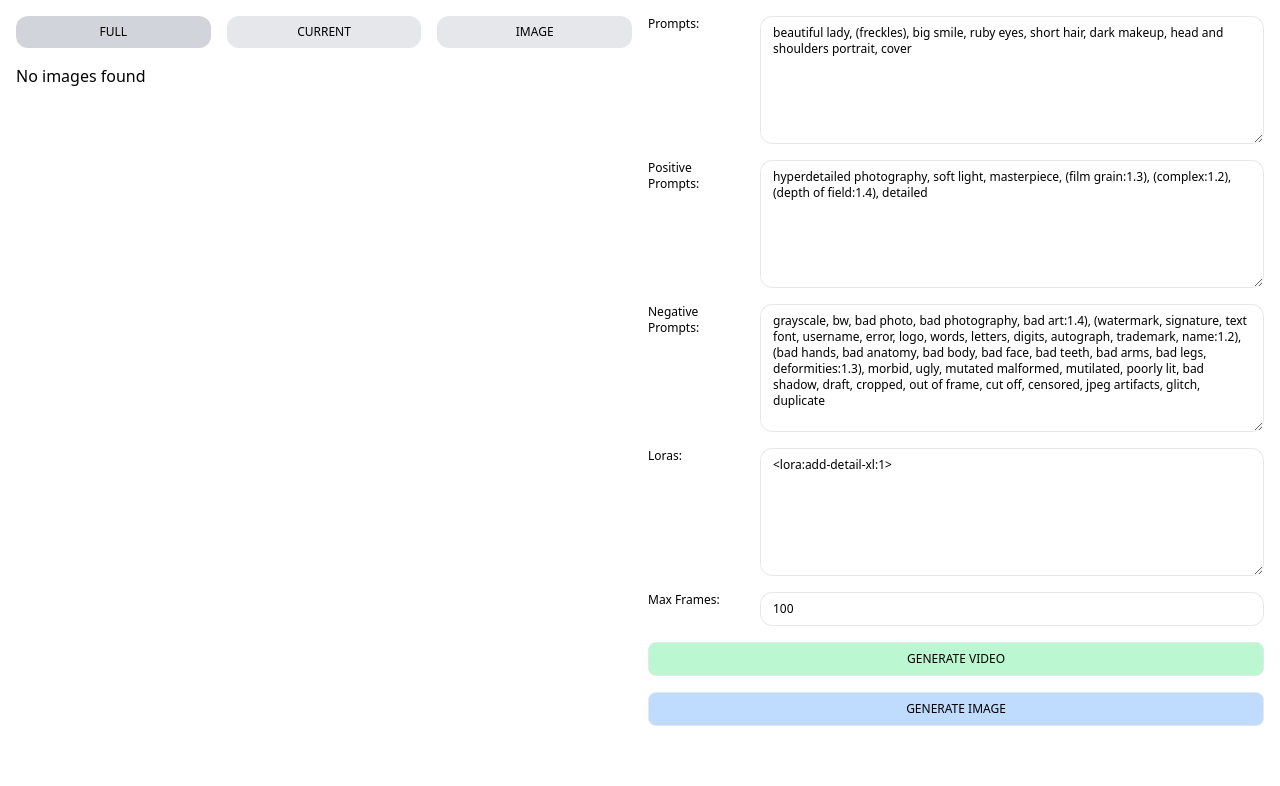
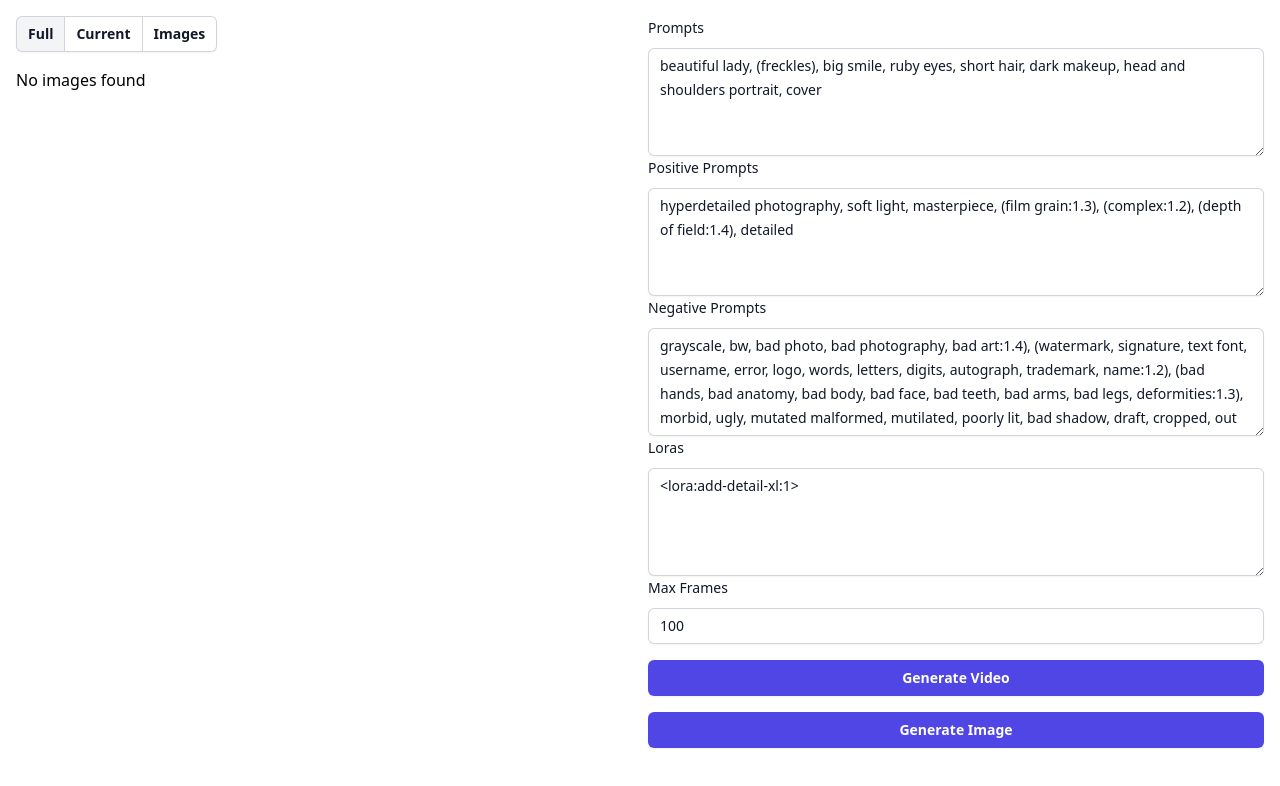
Before and after one commit to marius-jopen/vaim-bt, a React (Create React App) app in the folder client/: page / in a window 1280 px wide. Shown: the top 786 px of the page. Built offline with nearby package versions, Linux system fonts and the light colour scheme; no server answers.

Commit message:
some boring styling

```diff
--- a/client/package.json
+++ b/client/package.json
@@ -4,6 +4,7 @@
   "private": true,
   "proxy": "http://localhost:4000",
   "dependencies": {
+    "@heroicons/react": "^2.1.3",
     "@testing-library/jest-dom": "^5.17.0",
     "@testing-library/react": "^13.4.0",
     "@testing-library/user-event": "^13.5.0",
@@ -38,6 +39,7 @@
     ]
   },
   "devDependencies": {
+    "@tailwindcss/forms": "^0.5.7",
     "tailwindcss": "^3.4.1"
   }
 }
--- a/client/src/components/form/SubmitButton.js
+++ b/client/src/components/form/SubmitButton.js
@@ -1,5 +1,12 @@
 const SubmitButton = ({ text, colorClass }) => (
-    <button type="submit" className={`uppercase cursor-pointer w-full py-2 border transition rounded-lg ${colorClass}`}>{text}</button>
+  <div>
+    <button
+      type="submit"
+      className="flex w-full justify-center rounded-md bg-indigo-600 px-3 py-1.5 text-sm font-semibold leading-6 text-white shadow-sm hover:bg-indigo-500 focus-visible:outline focus-visible:outline-2 focus-visible:outline-offset-2 focus-visible:outline-indigo-600"
+    >
+      {text}
+    </button>
+  </div>
   );
 
   export default SubmitButton;
--- a/client/src/components/form/TextAreaInput.js
+++ b/client/src/components/form/TextAreaInput.js
@@ -1,12 +1,19 @@
 const TextAreaInput = ({ label, value, onChange }) => (
-    <div className='flex gap-4 mb-4'>
-      <label className='min-w-24'>{label}:</label>
+  <div>
+    <label htmlFor={label} className="block text-sm font-medium leading-6 text-gray-900">
+      {label}
+    </label>
+    <div className="mt-2">
       <textarea
-        className='w-full h-32 bg-white border rounded-xl px-3 py-2'
+        rows={4}
+        name={label}
         value={value}
         onChange={onChange}
+        className="block w-full rounded-md border-0 py-1.5 text-gray-900 shadow-sm ring-1 ring-inset ring-gray-300 placeholder:text-gray-400 focus:ring-2 focus:ring-inset focus:ring-indigo-600 sm:text-sm sm:leading-6"
+        defaultValue={''}
       />
     </div>
+  </div>
   );
 
   export default TextAreaInput;
--- a/client/src/components/form/TextInput.js
+++ b/client/src/components/form/TextInput.js
@@ -1,13 +1,19 @@
 const TextInput = ({ label, type = 'text', value, onChange }) => (
-    <div className='flex gap-4 mb-4'>
-      <label className='min-w-24'>{label}:</label>
+  <div className="mb-4">
+    <label htmlFor={label} className="block text-sm font-medium leading-6 text-gray-900">
+      {label}
+    </label>
+    <div className="mt-2">
       <input
-        className='w-full bg-white border rounded-xl px-3 py-2'
         type={type}
+        name={label}
         value={value}
         onChange={onChange}
+        className="block w-full rounded-md border-0 py-1.5 text-gray-900 shadow-sm ring-1 ring-inset ring-gray-300 placeholder:text-gray-400 focus:ring-2 focus:ring-inset focus:ring-indigo-600 sm:text-sm sm:leading-6"
+        placeholder="you@example.com"
       />
     </div>
+</div>
   );
 
   export default TextInput;
--- a/client/src/components/imagesPreview.js
+++ b/client/src/components/imagesPreview.js
@@ -1,4 +1,5 @@
 import React, { useState, useEffect } from 'react';
+import { ChevronLeftIcon, ChevronRightIcon } from '@heroicons/react/20/solid'
 
 function ImagesPreview() {
   const [images, setImages] = useState([]);
@@ -35,14 +36,26 @@ function ImagesPreview() {
             style={{ maxWidth: '100%', maxHeight: '90vh' }}
           />
           <div className='flex justify-between'>
-            <div className="text-xs text-gray-500 mt-1 mb-1">Path:{`/images/${images[currentImageIndex]}`}</div>
+            <div className="text-xs text-gray-500 mt-2 mb-1">Path:{`/images/${images[currentImageIndex]}`}</div>
             <div className="flex justify-end gap-2 mt-2">
-              <button onClick={handlePrevClick} className="transition bg-gray-200 hover:bg-gray-300 uppercase text-gray-800 py-2 px-4 rounded-xl text-xs">
-                Prev
-              </button>
-              <button onClick={handleNextClick} className="transition bg-gray-200 hover:bg-gray-300 uppercase text-gray-800 py-2 px-4 rounded-xl text-xs">
-                Next
-              </button>
+              <span className="isolate inline-flex rounded-md shadow-sm">
+                <button
+                  onClick={handlePrevClick}
+                  type="button"
+                  className="relative inline-flex items-center rounded-l-md bg-white px-2 py-2 text-gray-400 ring-1 ring-inset ring-gray-300 hover:bg-gray-50 focus:z-10"
+                >
+                  <span className="sr-only">Previous</span>
+                  <ChevronLeftIcon className="h-5 w-5" aria-hidden="true" />
+                </button>
+                <button
+                  onClick={handleNextClick}
+                  type="button"
+                  className="relative -ml-px inline-flex items-center rounded-r-md bg-white px-2 py-2 text-gray-400 ring-1 ring-inset ring-gray-300 hover:bg-gray-50 focus:z-10"
+                >
+                  <span className="sr-only">Next</span>
+                  <ChevronRightIcon className="h-5 w-5" aria-hidden="true" />
+                </button>
+              </span>
             </div>
           </div>
         </>
--- a/client/src/components/looperFull.js
+++ b/client/src/components/looperFull.js
@@ -38,7 +38,7 @@ function LooperFull() {
       {images.length > 0 ? (
         <>
           <img className='cursor-pointer rounded-xl' src={currentImageUrl} alt="Gallery" onClick={togglePlayPause} />
-          <div className="text-xs text-gray-500 mt-1 mb-1">Path: {images[currentIndex]}</div>
+          <div className="text-xs text-gray-500 mt-2 mb-1">Path: {images[currentIndex]}</div>
         </>
       ) : (
         <div>No images found</div>
--- a/client/src/components/looperLatest.js
+++ b/client/src/components/looperLatest.js
@@ -43,7 +43,7 @@ function LooperLatest() {
       {images.length > 0 ? (
         <>
           <img src={currentImageUrl} alt="Gallery" className="cursor-pointer rounded-xl" onClick={togglePlayPause} />
-          <div className="text-xs text-gray-500 mt-1 mb-1">Path: {images[currentIndex]}</div>
+          <div className="text-xs text-gray-500 mt-2 mb-1">Path: {images[currentIndex]}</div>
         </>
       ) : (
         <div>No images found.</div>
--- a/client/src/components/looperSwitch.js
+++ b/client/src/components/looperSwitch.js
@@ -10,32 +10,33 @@ function LooperSwitch() {
     setDisplayMode(mode);
   };
 
-  // Adjust the function to apply a different background color for the active mode
-  const getButtonClass = (mode) =>
-    `transition rounded-xl px-3 py-2 w-full text-xs ${displayMode === mode ? 'bg-gray-300' : 'bg-gray-200 hover:bg-gray-300'}`;
+  const isActive = (mode) => displayMode === mode ? 'bg-gray-100' : 'bg-white';
 
   return (
     <div className="looper-switch">
-      <div className='flex gap-4 mb-4'>
+      <span className="isolate inline-flex rounded-md shadow-sm  mb-4">
         <button
-          className={getButtonClass('full')}
-          onClick={() => handleDisplayModeChange('full')}
+            onClick={() => handleDisplayModeChange('full')}
+          type="button"
+          className={`relative inline-flex items-center rounded-l-md px-3 py-2 text-sm font-semibold text-gray-900 ring-1 ring-inset ring-gray-300 hover:bg-gray-50 focus:z-10 ${isActive('full')}`}
         >
-          FULL
+          Full
         </button>
         <button
-          className={getButtonClass('latest')}
           onClick={() => handleDisplayModeChange('latest')}
+          type="button"
+          className={`relative -ml-px inline-flex items-center px-3 py-2 text-sm font-semibold text-gray-900 ring-1 ring-inset ring-gray-300 hover:bg-gray-50 focus:z-10 ${isActive('latest')}`}
         >
-          CURRENT
+          Current
         </button>
         <button
-          className={getButtonClass('image')}
           onClick={() => handleDisplayModeChange('image')}
+          type="button"
+          className={`relative -ml-px inline-flex items-center rounded-r-md px-3 py-2 text-sm font-semibold text-gray-900 ring-1 ring-inset ring-gray-300 hover:bg-gray-50 focus:z-10 ${isActive('image')}`}
         >
-          IMAGE
+          Images
         </button>
-      </div>
+      </span>
 
       {displayMode === 'full' && <LooperFull />}
       {displayMode === 'latest' && <LooperLatest />}
--- a/client/tailwind.config.js
+++ b/client/tailwind.config.js
@@ -5,5 +5,8 @@ module.exports = {
     theme: {
       extend: {},
     },
-    plugins: [],
+    plugins: [
+      // ...
+      require('@tailwindcss/forms'),
+    ],
   }
```
Also changed, not shown: 2 other files (tests, documents, lock files or other folders).
